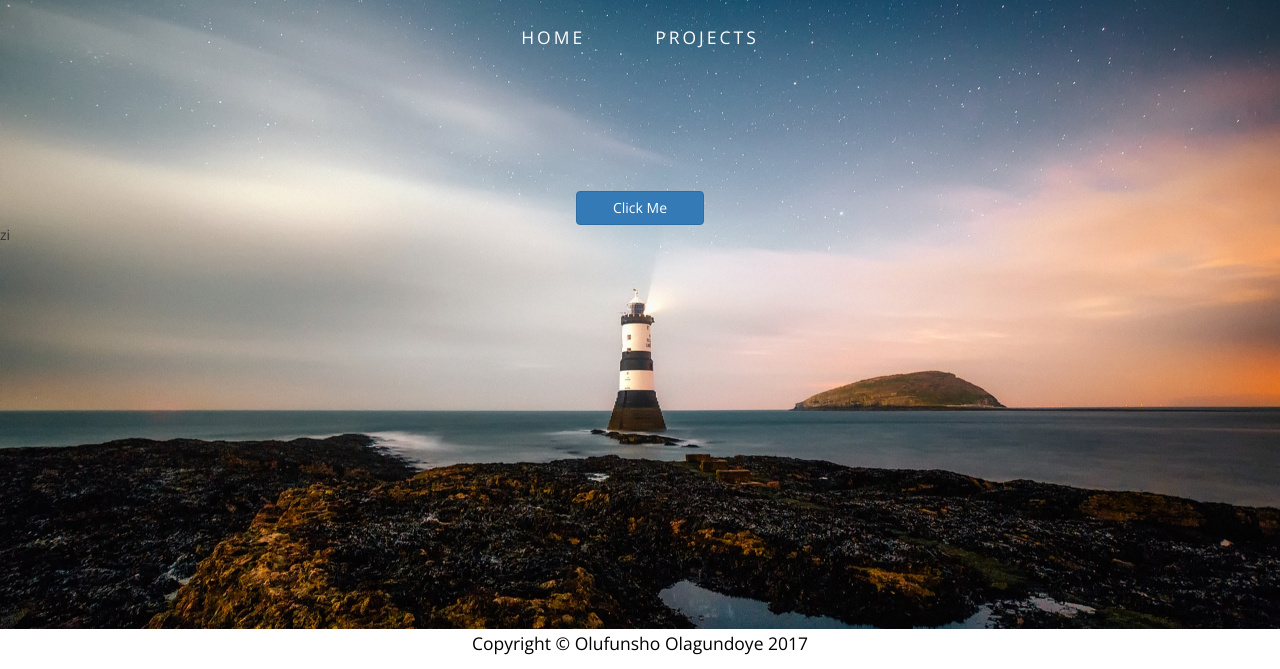
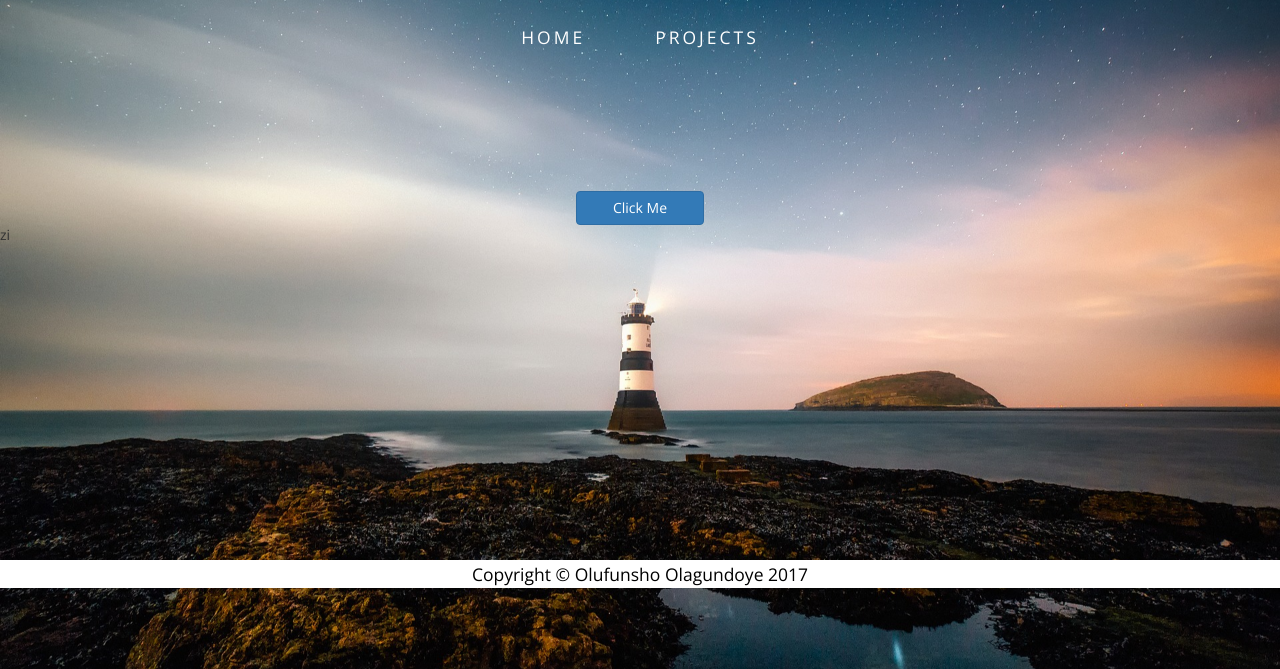
Before and after one commit to Funsholag/funsholag.github.io, a plain HTML site: page contact.html in a window 1280 px wide. Shown: the part 131-800 px from the top of the page. Drawn offline with nearby package versions, Linux system fonts and the light colour scheme.

Commit message:
temporary fix to footer

```diff
--- a/contact.html
+++ b/contact.html
@@ -66,7 +66,7 @@
     </div>
 
 
-    <footer>
+    <footer class="footer1 fixed-bottom">
       <div class="container">
         <div class="row">
           <div class="col-lg-12 text-center">
--- a/css/portfolio.css
+++ b/css/portfolio.css
@@ -173,14 +173,14 @@ hr {
 
 footer {
   background-color: #fff;
-  /*height: auto;
-  width: auto;*/
+  /*height: auto;*/
+  /*width: auto;*/
   width: 100% !important;
-  height: 40px;
+  /*height: 40px;*/
   min-width: 100%;
   /*background: rgba(255,255,255,0.9);*/
   bottom: 0;
-  position: absolute;
+  /*position: absolute;*/
 }
 /*.footer1{
   bottom: 0;
@@ -293,12 +293,12 @@ footer {
   /*height: auto;*/
   /*width: auto;*/
   width: 100% !important;
-  height: 40px;
+  /*height: 40px;*/
   min-width: 100%;
   /*min-height: 100%;*/
   /*background: rgba(255,255,255,0.9);*/
   bottom: 0;
-  position: absolute;
+  /*position: absolute;*/
 }
 /*.footer1{
   bottom: 0;
@@ -392,16 +392,16 @@ cursor: inherit;
     /*height: auto;
     width: auto;*/
     width: 100% !important;
-    height: 40px;
+    /*height: 40px;*/
     min-width: 100%;
     /*background: rgba(255,255,255,0.9);*/
     bottom: 0;
-    position: absolute;
+    /*position: absolute;*/
   }
-  /*.footer1{
+  .footer1{
     bottom: 0;
     margin-top: 315px;
-  }*/
+  }
 
   footer p {
     margin: 0 auto;
```
Also changed, not shown: project.html (+2 -2 lines).
